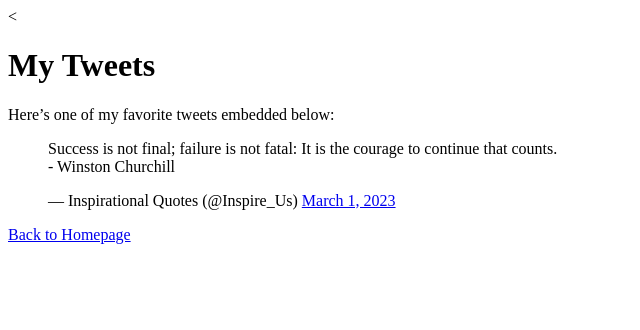
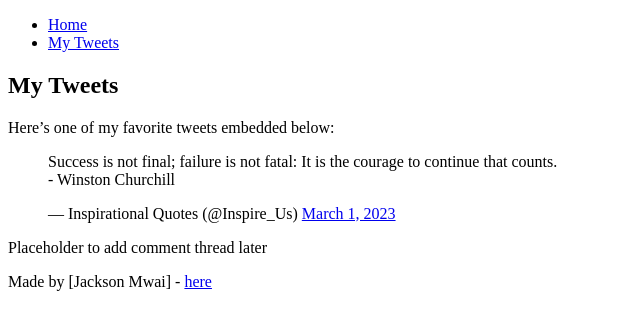
Before and after one commit to Jackto9/My_First_Portfolio, a plain HTML site: page html_basic/tweets.html in a window 1280 px wide. Shown: the whole page, without its empty margins (0-640 px from the left). Drawn offline with Linux system fonts and the light colour scheme.

Commit message:
Add consistent structure with header, main, and footer to index.html and tweets.html

```diff
--- a/html_basic/tweets.html
+++ b/html_basic/tweets.html
@@ -1,4 +1,4 @@
-<<!DOCTYPE html>
+<!DOCTYPE html>
 <html lang="en">
 <head>
     <meta charset="UTF-8">
@@ -6,6 +6,18 @@
     <title>My Tweets</title>
 </head>
 <body>
+    <!-- Header: Navigation Menu -->
+    <header>
+        <ul>
+            <li><a href="index.html">Home</a></li>
+            <li><a href="tweets.html">My Tweets</a></li>
+        </ul>
+    </header>
+
+    <!-- Main Content -->
+    <main>
+        <!-- Article: Main Content of the Page -->
+        <article>
             <h1>My Tweets</h1>
             <p>Here’s one of my favorite tweets embedded below:</p>
 
@@ -17,7 +29,17 @@
             </blockquote>
             <script async src="https://platform.twitter.com/widgets.js" charset="utf-8"></script>
 
-    <!-- Link to Homepage -->
-    <p><a href="index.html">Back to Homepage</a></p>
+        </article>
+
+        <!-- Aside: Placeholder for Comment Thread -->
+        <aside>
+            <p>Placeholder to add comment thread later</p>
+        </aside>
+    </main>
+
+    <!-- Footer: Credit Information -->
+    <footer>
+        <p>Made by [Jackson Mwai] - <a href="https://www.example.com" target="_blank">here</a></p>
+    </footer>
 </body>
 </html>
```
Also changed, not shown: html_basic/index.html (+24 -7 lines). Lines whose indentation alone changed are shown as unchanged.
